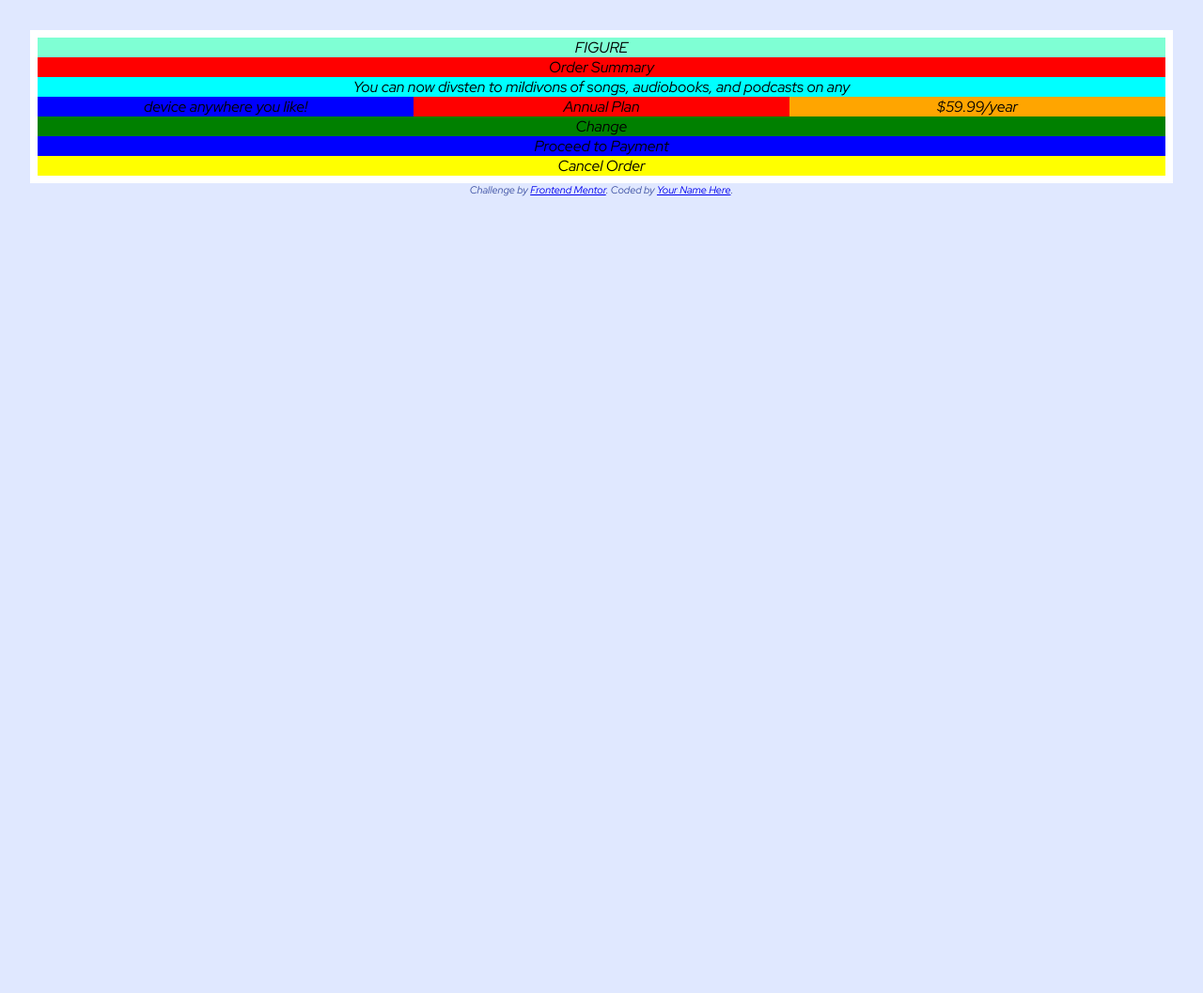
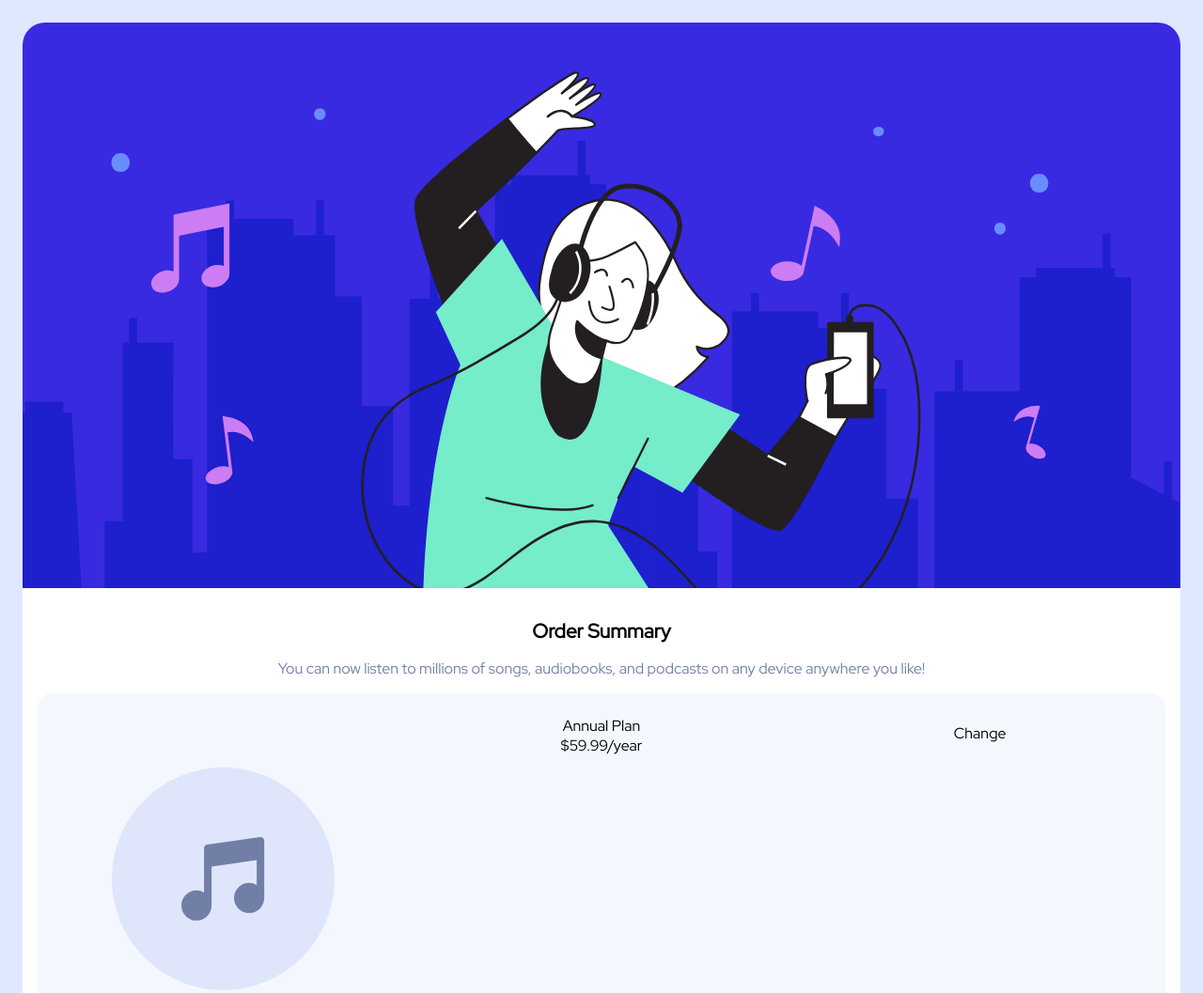
Before and after one commit to tonage72/order-summary-component-main, a plain HTML site: page order-summary-component-main/index.html in a window 1280 px wide. Shown: the top 1057 px of the page at 94% size. Before the commit the page ends 800 px from the top, so only its background shows below. Drawn offline with Linux system fonts and the light colour scheme.

Commit message:
Work in progress.

```diff
--- a/order-summary-component-main/css/styles.css
+++ b/order-summary-component-main/css/styles.css
@@ -1,4 +1,4 @@
-@import url('https://fonts.googleapis.com/css2?family=Red+Hat+Display:ital@1&display=swap');
+@import url('https://fonts.googleapis.com/css2?family=Red+Hat+Display&display=swap');
 
 * {
 	margin: 0;
@@ -10,13 +10,18 @@ ul {
 	list-style: none;
 }
 
+img {
+	display: block;
+	width: 100%;
+}
+
 html {
 	font-family: 'Red Hat Display', sans-serif;
 }
 
 body {
 	background-color: hsl(225, 100%, 94%);
-	padding: 2rem;
+	padding: 1.5rem;
 }
 
 .card {
@@ -25,55 +30,72 @@ body {
 	padding: .5rem;
 	text-align: center;
 	background-color: white;
+	padding: 0;
+	border-radius: 1.5rem;
 }
 
+/* large image */
 .card figure {
-	background-color: aquamarine;
+	grid-column: span 3;
+	padding-bottom: 2rem;
+}
+
+.card figure img {
+	border-radius: 1.5rem 1.5rem 0 0;
+}
+
+/* Order... */
+.card div:nth-child(2) {
+	grid-column: span 3;
+	font-weight: 700;
+	font-size: 1.3rem;
+	padding-bottom: 1rem;
+}
+
+/* You can... */
+.card div:nth-child(3) {
+	grid-column:span 3;
+	color: hsl(224, 23%, 55%);
+	font-size: 1rem;
+	padding-bottom: 1rem;
+}
+
+/* ICON */
+.card div:nth-child(4) {
+	background-color: hsl(225, 100%, 98%);
+	margin-left: 1rem;
+	border-radius: 1rem 0 0 1rem;
+}
+
+.card div:nth-child(4) img {
+	transform: scale(.6);
+}
+
+/* Annual... */
+.card div:nth-child(5) {
+	background-color: hsl(225, 100%, 98%);
+	height: 100%;
+	padding-top: 1.5rem;
+}
+
+/* Change */
+.card div:nth-child(6) {
+	background-color: hsl(225, 100%, 98%);
+	margin-right: 1rem;
+	border-radius: 0 1rem 1rem 0;
+	height: 100%;
+	padding-top: 2rem;
+}
+
+/* Proceed... */
+.card div:nth-child(7) {
 	grid-column: span 3;
 }
 
-.card div:first-child {
-	background-color: orange;
+/* Cancel... */
+.card div:nth-child(8) {
 	grid-column: span 3;
 }
-
-.card div:nth-child(2) {
-	background-color: red;
-	grid-column: span 3;
-}
-
-.card div:nth-child(3) {
-	background-color: aqua;
-	grid-column: span 3;
-}
-
-.card div:nth-child(4) {
-	background-color: blue;
-}
-
-.card div:nth-child(5) {
-	background-color: red;
-}
-
-.card div:nth-child(6) {
-	background-color: orange;
-}
-
-.card div:nth-child(7) {
-	background-color: green;
-	grid-column: span 3;
-}
-
-.card div:nth-child(8) {
-	background-color: blue;
-	grid-column: span 3;
-}
-
-.card div:nth-child(9) {
-	background-color: yellow;
-	grid-column: span 3;
-}
-
 
 
 .attribution {
--- a/order-summary-component-main/index.html
+++ b/order-summary-component-main/index.html
@@ -9,12 +9,12 @@
 </head>
 <body>
   <div class="card">
-      <figure>FIGURE</figure>
+      <figure><img src="images/illustration-hero.svg" alt="">
+      </figure>
       <div class="">Order Summary</div>
-      <div class="">You can now divsten to mildivons of songs, audiobooks, and podcasts on any </div>
-      <div class="">device anywhere you like!</div>
-      <div class="">Annual Plan</div>
-      <div class="">$59.99/year</div>
+      <div class="">You can now listen to millions of songs, audiobooks, and podcasts on any device anywhere you like! </div>
+      <div><img src="images/icon-music.svg" alt=""></div>
+      <div class="">Annual Plan<br>$59.99/year</div>
       <div class="">Change</div>
       <div class="">Proceed to Payment</div>
       <div class="">Cancel Order</div>
```
